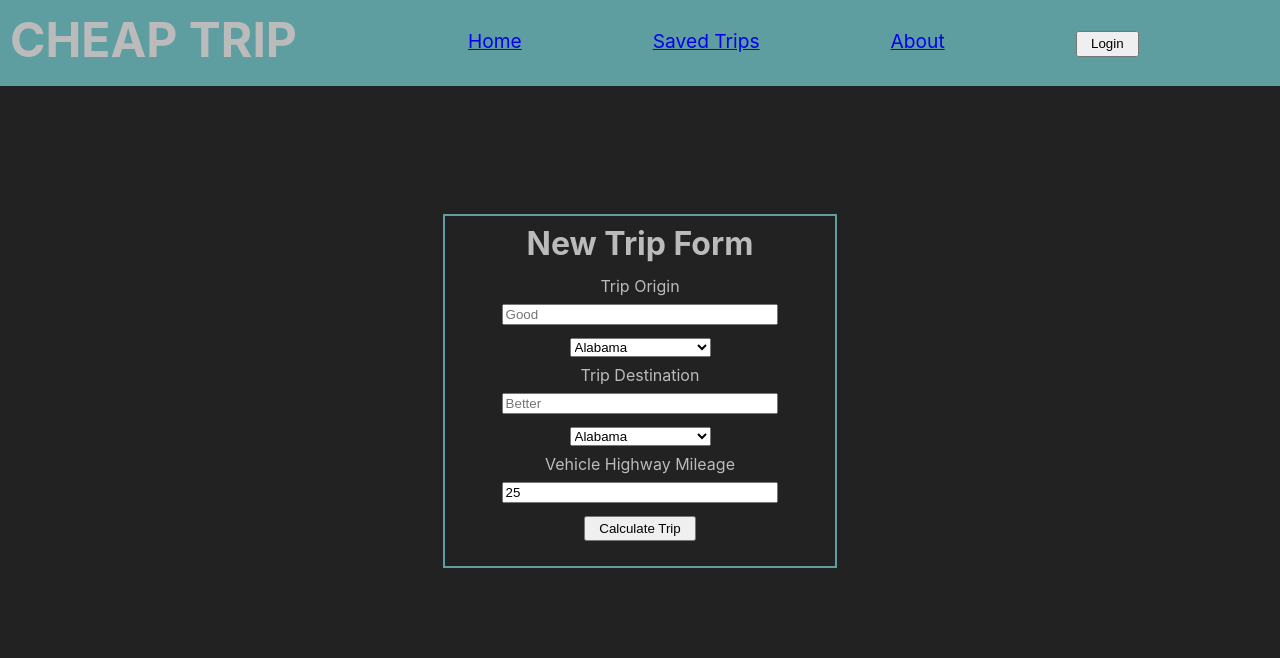
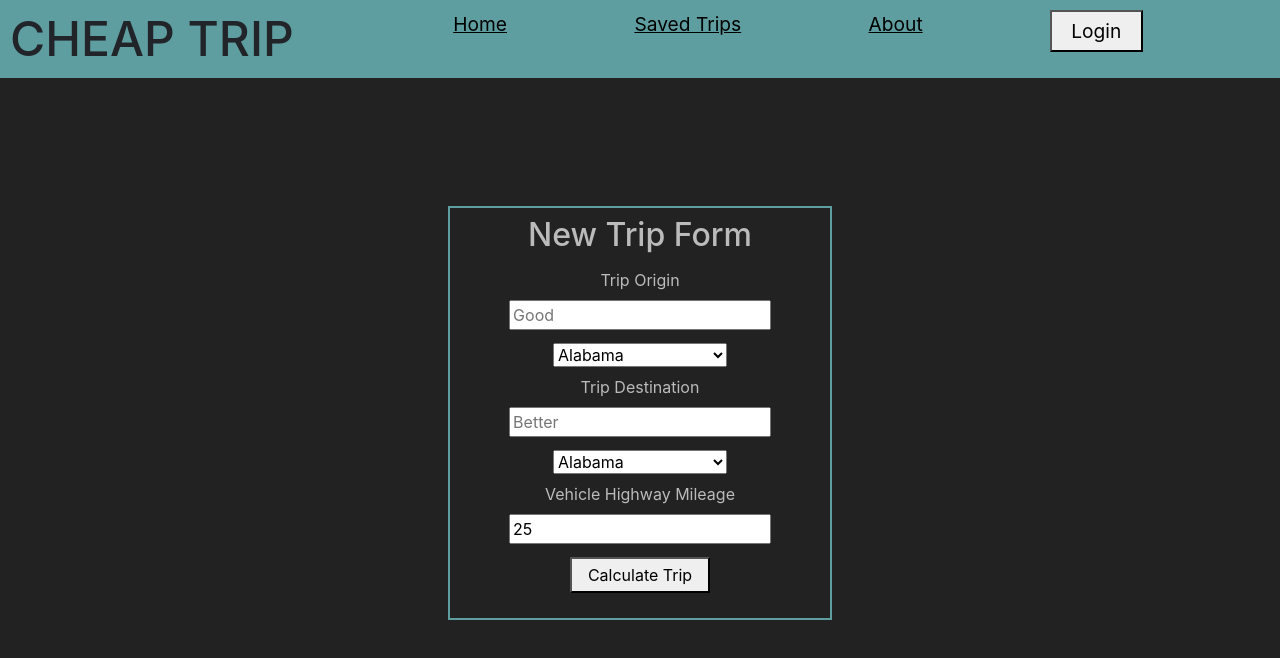
Before and after one commit to 301-Cheap-Trip/cheap-trip-frontend, a React (Create React App) app: page / in a window 1280 px wide. Shown: the top 658 px of the page. Built offline with nearby package versions, Linux system fonts and the light colour scheme.

Commit message:
Modal working

```diff
--- a/src/App.css
+++ b/src/App.css
@@ -1,4 +1,6 @@
 .App {
   text-align: center;
   margin: 0;
+  background-color: #222;
+  color: #bbb;
 }
--- a/src/App.js
+++ b/src/App.js
@@ -12,17 +12,34 @@ class App extends React.Component {
     this.state = {
       currentTrip: {},
       tripList: [],
-      userInformation: {}
+      userInformation: {},
+      gasPrice: 3.505,
+      receivedTripInfo: false
     }
+  }
+
+  closeNewTripModal = () => {
+    this.setState({receivedTripInfo: false})
   }
 
   handleSubmit = async (event) => {
     event.preventDefault();
-
+    const currentTrip = {
+      tripOrigin: event.target.tripOrigin.value,
+      tripDestination: event.target.tripDestination.value,
+      gasMileage: event.target.gasMileage.value
+    }
     try {
       let url = `${process.env.REACT_APP_SERVER}/directions?cityOne=${event.target.tripOrigin.value}&cityTwo=${event.target.tripDestination.value}`;
       let response = await axios.get(url);
       console.log(response.data.routes[0].distance);
+      currentTrip.distance = response.data.routes[0].distance;
+      currentTrip.duration = response.data.routes[0].duration;
+      this.setState({
+        currentTrip: currentTrip,
+        tripList: [...this.state.tripList, currentTrip],
+        receivedTripInfo: true
+      })
     } catch (error) {
       console.log(error);
     }
@@ -36,7 +53,10 @@ class App extends React.Component {
         <div className='App' >
           <Routes>
             <Route exact path='/' element={<NewTripForm
-              handleSubmit={this.handleSubmit} />} />
+              handleSubmit={this.handleSubmit}
+              currentTrip={this.state.currentTrip}
+              receivedTripInfo={this.state.receivedTripInfo}
+              closeNewTripModal={this.closeNewTripModal} />} />
             <Route exact path='/about' element={<Profile/>} />
           </Routes>
         </div>
--- a/src/Components/NavBar/NavBar.css
+++ b/src/Components/NavBar/NavBar.css
@@ -20,3 +20,7 @@ h1 {
   padding: 0;
   float: left;
 }
+
+a{
+  color: black;
+}
--- a/src/Components/NewTripForm/NewTripForm.css
+++ b/src/Components/NewTripForm/NewTripForm.css
@@ -1,3 +1,7 @@
+.NewTripForm {
+  background-color: #222;
+}
+
 form {
   display: flex;
   flex-direction: column;
--- a/src/Components/NewTripForm/NewTripForm.js
+++ b/src/Components/NewTripForm/NewTripForm.js
@@ -1,9 +1,11 @@
 import React from "react";
 import './NewTripForm.css';
+import NewTripModal from "../NewTripModal/NewTripModal";
 
 class NewTripForm extends React.Component {
   render() {
     return (
+      <div className="NewTripForm">
       <form onSubmit={this.props.handleSubmit} >
         <h2>New Trip Form</h2>
         <label htmlFor="trip-origin">Trip Origin</label>
@@ -16,6 +18,13 @@ class NewTripForm extends React.Component {
         <input type='text' id='trip-origin' placeholder='Mileage in miles per galon' defaultValue={25} name='gasMileage' required />
         <button>Calculate Trip</button>
       </form>
+      <NewTripModal
+      show={this.props.receivedTripInfo}
+      onHide = 'Needs function that changes state - receivedTripInfo: false'
+      closeNewTripModal={this.props.closeNewTripModal}
+       />
+      </div>
+
     )
   }
 }
--- /dev/null
+++ b/src/Components/NewTripModal/NewTripModal.js
@@ -0,0 +1,36 @@
+import Button from 'react-bootstrap/Button';
+import Modal from 'react-bootstrap/Modal';
+import React from 'react';
+import './NewTripModal.css';
+
+class NewTripModal extends React.Component {
+  render() {
+    return (
+      <Modal
+        size="lg"
+        aria-labelledby="contained-modal-title-vcenter"
+        centered
+        show={this.props.show}
+      >
+        <Modal.Header >
+          <Modal.Title id="contained-modal-title-vcenter">
+            Modal heading
+          </Modal.Title>
+        </Modal.Header>
+        <Modal.Body>
+          <h4>Centered Modal</h4>
+          <p>
+            Cras mattis consectetur purus sit amet fermentum. Cras justo odio,
+            dapibus ac facilisis in, egestas eget quam. Morbi leo risus, porta ac
+            consectetur ac, vestibulum at eros.
+          </p>
+        </Modal.Body>
+        <Modal.Footer>
+          <Button onClick={this.props.closeNewTripModal}>Close</Button>
+        </Modal.Footer>
+      </Modal>
+    );
+  }
+}
+
+export default NewTripModal;
--- a/src/index.css
+++ b/src/index.css
@@ -16,3 +16,7 @@ html{
   background-color: #222;
   color: #bbb;
 }
+
+#root {
+  background-color: #222;
+}
--- a/src/index.js
+++ b/src/index.js
@@ -1,6 +1,6 @@
 import React from 'react';
 import ReactDOM from 'react-dom/client';
-// import 'bootstrap/dist/css/bootstrap.min.css';
+import 'bootstrap/dist/css/bootstrap.min.css';
 import './index.css';
 import App from './App';
 import reportWebVitals from './reportWebVitals';
```
Also changed, not shown: src/Components/NewTripModal/NewTripModal.css (added).
